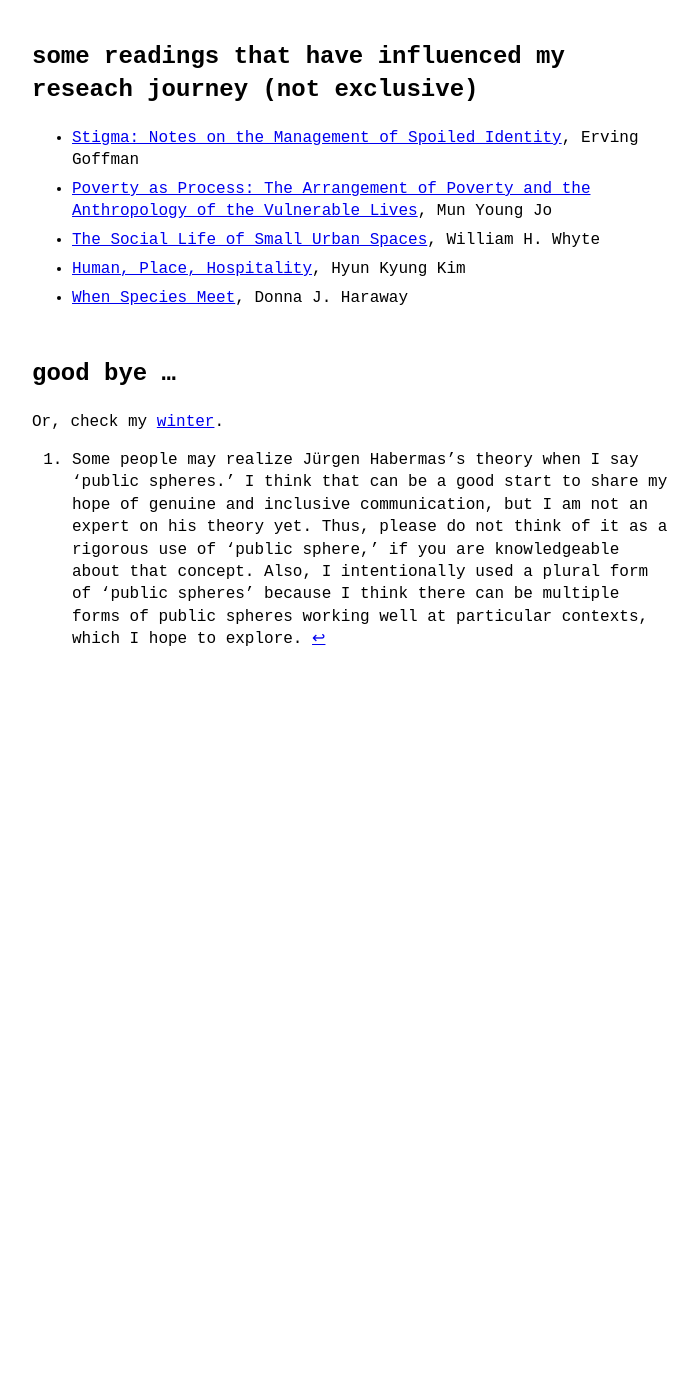
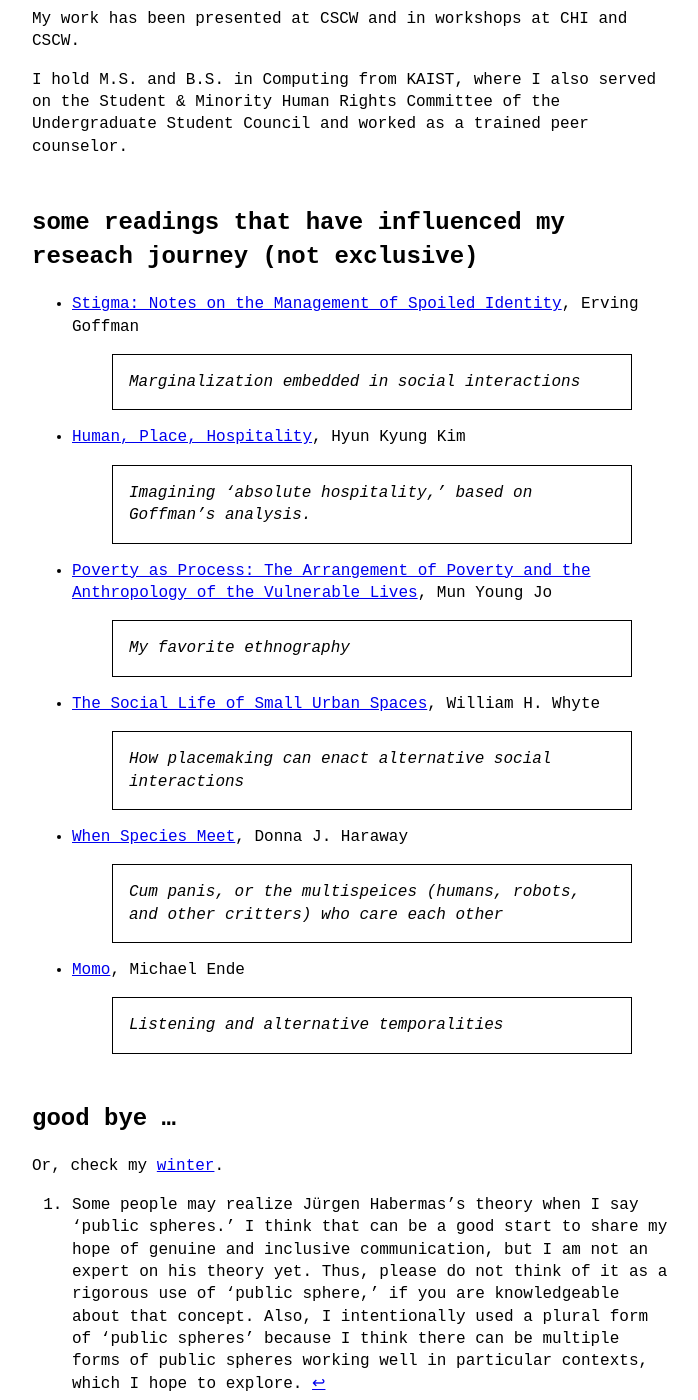
Before and after one commit to eunkiyomi/eunkiyomi.github.io, a Jekyll site: the page built from _posts/2025-02-05-eunki-as-researcher.md, in a window 1280 px wide and 1400 px high, scrolled down 1084 px. Shown: the whole window, without its empty margins (288-986 px from the left). Built offline with Jekyll 4.4.1, drawn with Linux system fonts in a browser that asks for light colours; before the commit the page ends 1815 px from its top, so only the background shows below that; some of the changed text lies outside the part shown.

Commit message:
eunki as researcher

```diff
--- a/_posts/2025-02-05-eunki-as-researcher.md
+++ b/_posts/2025-02-05-eunki-as-researcher.md
@@ -32,15 +32,26 @@ As a researcher, I am interested in the following broad questions:
 - How can we bring those invisible voices to public spheres[^public-spheres]?
 - What should those public spheres look like?
 
-[^public-spheres]: Some people may realize Jürgen Habermas's theory when I say 'public spheres.' I think that can be a good start to share my hope of genuine and inclusive communication, but I am not an expert on his theory yet. Thus, please do not think of it as a rigorous use of 'public sphere,' if you are knowledgeable about that concept. Also, I intentionally used a plural form of 'public spheres' because I think there can be multiple forms of public spheres working well at particular contexts, which I hope to explore.
+My work has been presented at CSCW and in workshops at CHI and CSCW.
+
+I hold M.S. and B.S. in Computing from KAIST, where I also served on the Student & Minority Human Rights Committee of the Undergraduate Student Council and worked as a trained peer counselor.
+
+[^public-spheres]: Some people may realize Jürgen Habermas's theory when I say 'public spheres.' I think that can be a good start to share my hope of genuine and inclusive communication, but I am not an expert on his theory yet. Thus, please do not think of it as a rigorous use of 'public sphere,' if you are knowledgeable about that concept. Also, I intentionally used a plural form of 'public spheres' because I think there can be multiple forms of public spheres working well in particular contexts, which I hope to explore.
 
 ## some readings that have influenced my reseach journey (not exclusive)
 
 - [Stigma: Notes on the Management of Spoiled Identity](https://en.wikipedia.org/wiki/Stigma:_Notes_on_the_Management_of_Spoiled_Identity), Erving Goffman
+  > Marginalization embedded in social interactions
+- [Human, Place, Hospitality](https://books.google.co.kr/books?id=TQ6vDQAAQBAJ), Hyun Kyung Kim
+  > Imagining 'absolute hospitality,' based on Goffman's analysis.
 - [Poverty as Process: The Arrangement of Poverty and the Anthropology of the Vulnerable Lives](https://product.kyobobook.co.kr/detail/S000200204406), Mun Young Jo
+  > My favorite ethnography
 - [The Social Life of Small Urban Spaces](https://en.wikipedia.org/wiki/The_Social_Life_of_Small_Urban_Spaces), William H. Whyte
-- [Human, Place, Hospitality](https://books.google.co.kr/books?id=TQ6vDQAAQBAJ), Hyun Kyung Kim
+  > How placemaking can enact alternative social interactions
 - [When Species Meet](https://www.upress.umn.edu/9780816650460/when-species-meet/), Donna J. Haraway
+  > Cum panis, or the multispeices (humans, robots, and other critters) who care each other
+- [Momo](https://en.wikipedia.org/wiki/Momo_(novel)), Michael Ende
+  > Listening and alternative temporalities
 
 ## good bye ...
 Or, check my [winter]({% link _posts/2025-02-09-winter.md %}).
```
Also changed, not shown: other parts of _posts/2025-02-05-eunki-as-researcher.md (+1 -1 lines).
